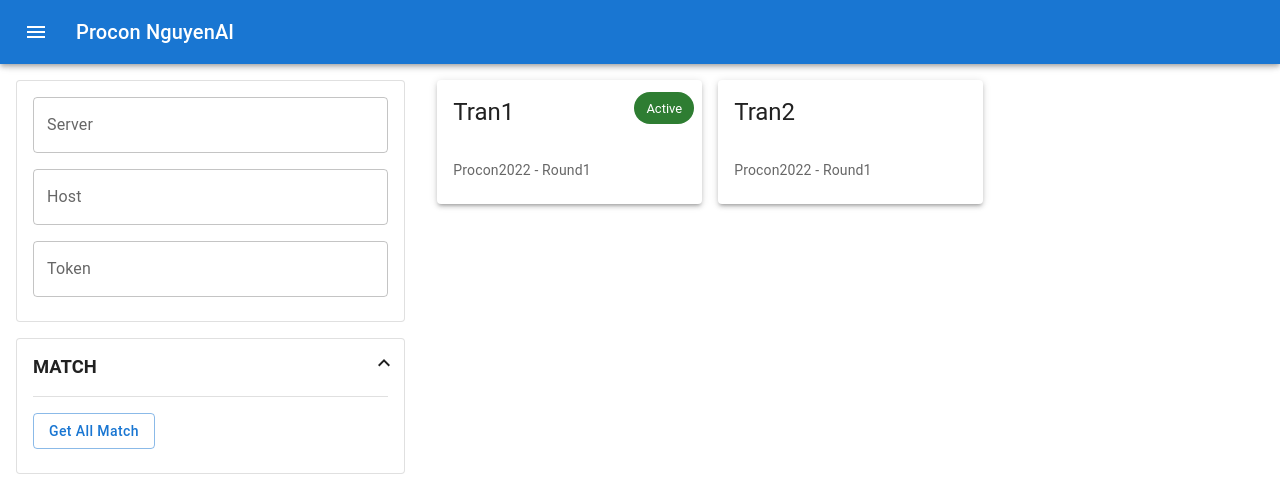
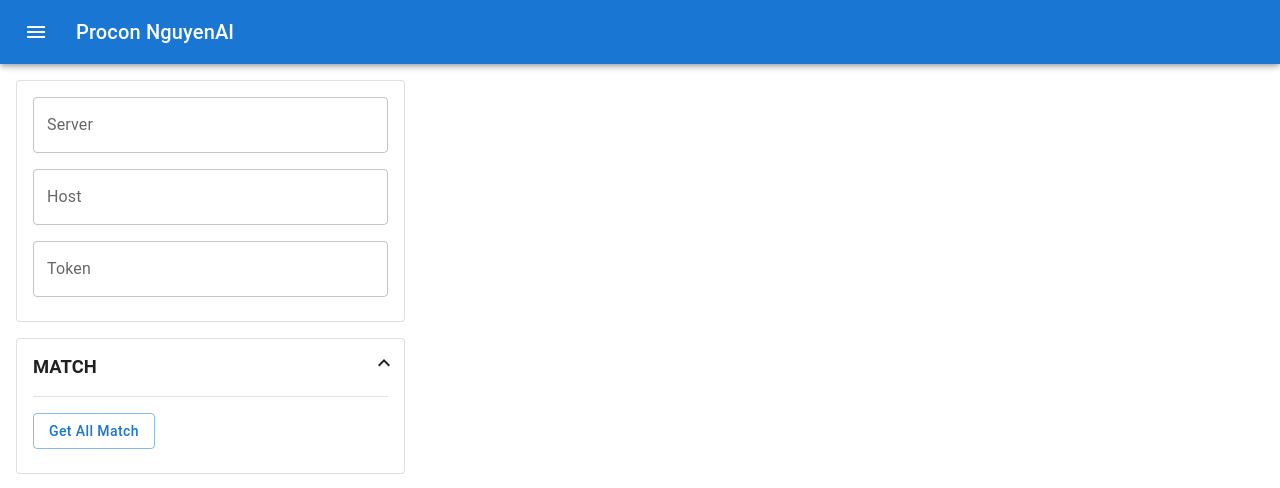
Before and after one commit to Phong940253/procon-2022-ui, a React (Create React App) app: page / in a window 1280 px wide. Shown: the top 488 px of the page. Built offline with nearby package versions, Linux system fonts and the light colour scheme.

Commit message:
update api

```diff
--- a/src/Home/Answer/DialogAnswer.js
+++ b/src/Home/Answer/DialogAnswer.js
@@ -10,18 +10,66 @@ import CloseIcon from "@mui/icons-material/Close";
 import IconButton from "@mui/material/IconButton";
 import Stack from "@mui/material/Stack";
 import Typography from "@mui/material/Typography";
+import Chip from "@mui/material/Chip";
 import Editor from "react-simple-code-editor";
+import PlayArrowIcon from "@mui/icons-material/PlayArrow";
 import { highlight, languages } from "prismjs/components/prism-core";
 import "prismjs/components/prism-clike";
 import "prismjs/components/prism-javascript";
 import "prismjs/themes/prism.css"; //Example style, you can use another
+import axios from "axios";
 
-export default function DialogAnswer({ open, handleClose, dataQuestion }) {
+export default function DialogAnswer({
+  open,
+  handleClose,
+  dataQuestion,
+  host,
+  headers,
+  server,
+}) {
   const [code, setCode] = React.useState(`[]`);
+  const [audioData, setAudioData] = React.useState([]);
+
+  const handleGetAudio = (newType) => {
+    if (dataQuestion === null) return;
+
+    axios
+      .post(
+        `${host}/question/${dataQuestion.id}/divided-data`,
+        {
+          new: newType,
+        },
+        headers
+      )
+      .then((res) => {
+        console.log(res.data.data);
+        setAudioData(res.data.data);
+      })
+      .catch((err) => {
+        console.log(err);
+      });
+  };
+
+  const getAudioBase64ById = (id, k) => {
+    axios.get(`${host}/audio/${id}`, headers).then((res) => {
+      axios.post(`${server}/audio`, { wav: res.data, k: k }).then((res) => {
+        if (res.data.status === "success") {
+          let data = JSON.parse(res.data.indices);
+          data = JSON.stringify(data);
+          setCode(data);
+        }
+      });
+    });
+  };
+
+  React.useEffect(() => {
+    handleGetAudio(false);
+  }, [dataQuestion]);
+
   return (
     <div>
       {" "}
-      <Dialog open={open} onClose={handleClose}>
+      <Dialog open={open} onClose={handleClose} fullWidth={true} maxWidth="sm">
         <DialogTitle>
           <Grid
             container
@@ -31,7 +79,7 @@ export default function DialogAnswer({ open, handleClose, dataQuestion }) {
             width="100%"
           >
             <Grid item>
-              <b>Create Answer {dataQuestion.name}</b>
+              <b>Create Answer {dataQuestion && dataQuestion.name}</b>
             </Grid>
             <Grid item>
               <IconButton edge="end" onClick={handleClose}>
@@ -45,12 +93,36 @@ export default function DialogAnswer({ open, handleClose, dataQuestion }) {
             <Typography>Problem Data</Typography>
             <Stack direction="row" spacing={2} alignItems="center">
               <Typography>Divided Data</Typography>
-              <Button color="secondary" sx={{ textTransform: "capitalize" }}>
+              <Button
+                color="secondary"
+                sx={{ textTransform: "capitalize" }}
+                onClick={() => handleGetAudio(false)}
+              >
                 Refresh
               </Button>
-              <Button color="secondary" sx={{ textTransform: "capitalize" }}>
+              <Button
+                color="secondary"
+                sx={{ textTransform: "capitalize" }}
+                onClick={() => handleGetAudio(true)}
+              >
                 Retrieve
               </Button>
+            </Stack>
+            <Stack spacing={1}>
+              {audioData.map((item, index) => (
+                <Stack key={index} direction="row" spacing={2}>
+                  <Chip
+                    label={item}
+                    edge="end"
+                    onClick={() => {
+                      getAudioBase64ById(item, dataQuestion.n_cards);
+                    }}
+                  />
+                  <IconButton>
+                    <PlayArrowIcon />
+                  </IconButton>
+                </Stack>
+              ))}
             </Stack>
             <Typography>Answer Data</Typography>
             <Editor
--- a/src/Home/Match/index.js
+++ b/src/Home/Match/index.js
@@ -12,64 +12,12 @@ import {
 import Question from "../Question";
 import PropTypes from "prop-types";
 
-const dataMatch1 = [
-  {
-    id: 1,
-    name: "Tran 1",
-    description: "match1",
-    is_active: true,
-    createAt: "2022-08-29T08:13:23.000Z",
-    updatedAt: "2022-08-29T08:13:23.000Z",
-    round_id: 1,
-    round: {
-      id: 1,
-      name: "Round1",
-      description: "Vong 1",
-      createdAt: "2022-08-29T07:39:11.000Z",
-      updatedAt: "2022-08-29T07:39:11.000Z",
-      tournament_id: 1,
-      tournament: {
-        id: 1,
-        name: "Procon2022",
-        description: "Procon2022 - HCMC",
-        createdAt: "2022-08-29T07:38:46.000Z",
-        updatedAt: "2022-08-29T07:38:46.000Z",
-      },
-    },
-  },
-  {
-    id: 2,
-    name: "Match 2",
-    description: "Trận 2",
-    is_active: false,
-    createdAt: "2022-08-30T02:59:28.000Z",
-    updatedAt: "2022-08-30T02:59:28.000Z",
-    round_id: 2,
-    teams: [],
-    round: {
-      id: 2,
-      name: "Round 2",
-      description: "Vòng 2",
-      createdAt: "2022-08-30T02:57:17.000Z",
-      updatedAt: "2022-08-30T02:57:17.000Z",
-      tournament_id: 1,
-      tournament: {
-        id: 1,
-        name: "Procon2022",
-        description: "Procon2022 - HCMC",
-        createdAt: "2022-08-29T07:38:46.000Z",
-        updatedAt: "2022-08-29T07:38:46.000Z",
-      },
-    },
-  },
-];
-
 const Match = ({ server, host, headers, match }) => {
   const [open, setOpen] = React.useState(false);
   const [dataMatch, setDataMatch] = React.useState(null);
 
   const handleClickOpen = (index) => {
-    setDataMatch(dataMatch1[index]);
+    setDataMatch(match[index]);
     setOpen(true);
   };
 
@@ -79,8 +27,8 @@ const Match = ({ server, host, headers, match }) => {
 
   return (
     <Grid container spacing={2}>
-      {dataMatch1.map((item, index) => (
-        <Grid item xs={6} sm={4} key={item.id}>
+      {match.map((item, index) => (
+        <Grid item xs={12} sm={6} key={item.id}>
           <Card
             elevation={3}
             onClick={() => handleClickOpen(index)}
@@ -92,7 +40,7 @@ const Match = ({ server, host, headers, match }) => {
             />
             <CardContent>
               <Typography variant="body2" color="text.secondary">
-                Procon2022 - Round1
+                {item.round.tournament.name} - {item.round.name}
               </Typography>
             </CardContent>
           </Card>
--- a/src/Home/Question/index.js
+++ b/src/Home/Question/index.js
@@ -15,66 +15,8 @@ import DialogContent from "@mui/material/DialogContent";
 import DialogTitle from "@mui/material/DialogTitle";
 import CloseIcon from "@mui/icons-material/Close";
 import IconButton from "@mui/material/IconButton";
+import ReplayIcon from "@mui/icons-material/Replay";
 import axios from "axios";
-
-const dataQuestion = [
-  {
-    id: 1,
-    cards: 1,
-    parts: 1,
-    bonusFactor: 1,
-    penaltyPerChange: 2,
-    pointPerCard: 22,
-  },
-  {
-    id: 2,
-    cards: 1,
-    parts: 1,
-    bonusFactor: 1,
-    penaltyPerChange: 2,
-    pointPerCard: 22,
-  },
-  {
-    id: 3,
-    cards: 1,
-    parts: 1,
-    bonusFactor: 1,
-    penaltyPerChange: 2,
-    pointPerCard: 22,
-  },
-  {
-    id: 4,
-    cards: 1,
-    parts: 1,
-    bonusFactor: 1,
-    penaltyPerChange: 2,
-    pointPerCard: 22,
-  },
-  {
-    id: 5,
-    cards: 1,
-    parts: 1,
-    bonusFactor: 1,
-    penaltyPerChange: 2,
-    pointPerCard: 22,
-  },
-  {
-    id: 6,
-    cards: 1,
-    parts: 1,
-    bonusFactor: 1,
-    penaltyPerChange: 2,
-    pointPerCard: 22,
-  },
-  {
-    id: 7,
-    cards: 1,
-    parts: 1,
-    bonusFactor: 1,
-    penaltyPerChange: 2,
-    pointPerCard: 22,
-  },
-];
 
 const LabelChip = ({ title, content }) => {
   return (
@@ -102,7 +44,7 @@ const Question = ({
 }) => {
   const [open, setOpen] = React.useState(false);
   const [question, setQuestion] = React.useState([]);
-  const [dataQuestion, setDataQuestion] = React.useState({});
+  const [dataQuestion, setDataQuestion] = React.useState(null);
 
   const handleClickOpen = () => {
     setOpen(true);
@@ -116,7 +58,7 @@ const Question = ({
     setDataQuestion(question[index]);
   };
 
-  const getAllQuestionByMatch = (dataMatch) => {
+  const getAllQuestionByMatch = () => {
     if (dataMatch != null) {
       axios
         .get(`${host}/question?match[eq_id]=${dataMatch.id}`, headers)
@@ -136,7 +78,7 @@ const Question = ({
   };
 
   useEffect(() => {
-    getAllQuestionByMatch(dataMatch);
+    getAllQuestionByMatch();
     console.log(dataMatch);
   }, [dataMatch]);
 
@@ -155,12 +97,17 @@ const Question = ({
           width="100%"
         >
           <Grid item>
-            <b>Câu hỏi</b>
+            <b>{dataMatch && dataMatch.name}</b>
           </Grid>
           <Grid item>
-            <IconButton edge="end" onClick={hanldeCloseDialogQuestion}>
-              <CloseIcon />
-            </IconButton>
+            <Stack direction="row" spacing={1} alignItems="center">
+              <IconButton edge="end" onClick={getAllQuestionByMatch}>
+                <ReplayIcon />
+              </IconButton>
+              <IconButton edge="end" onClick={hanldeCloseDialogQuestion}>
+                <CloseIcon />
+              </IconButton>
+            </Stack>
           </Grid>
         </Grid>
       </DialogTitle>
@@ -245,6 +192,9 @@ const Question = ({
             open={open}
             handleClose={handleClose}
             dataQuestion={dataQuestion}
+            host={host}
+            headers={headers}
+            server={server}
           />
         </Grid>
       </DialogContent>
--- a/src/Home/index.js
+++ b/src/Home/index.js
@@ -24,8 +24,8 @@ const CardGetMatch = ({ headers, server, host, setMatch }) => {
 
   const handleGetAllMatch = () => {
     axios.get(host + "/match", headers).then((data) => {
-      console.log(data.data);
-      setMatch(data.data);
+      console.log(data.data.data);
+      setMatch(data.data.data);
     });
   };
   return (
@@ -124,11 +124,9 @@ const Home = () => {
           <CardGetMatch
             server={server}
             host={host}
-            header={headers}
+            headers={headers}
             setMatch={setMatch}
           />
-          {/* <CardGetRound />
-          <CardChallenge /> */}
         </Stack>
       </Grid>
 
```
